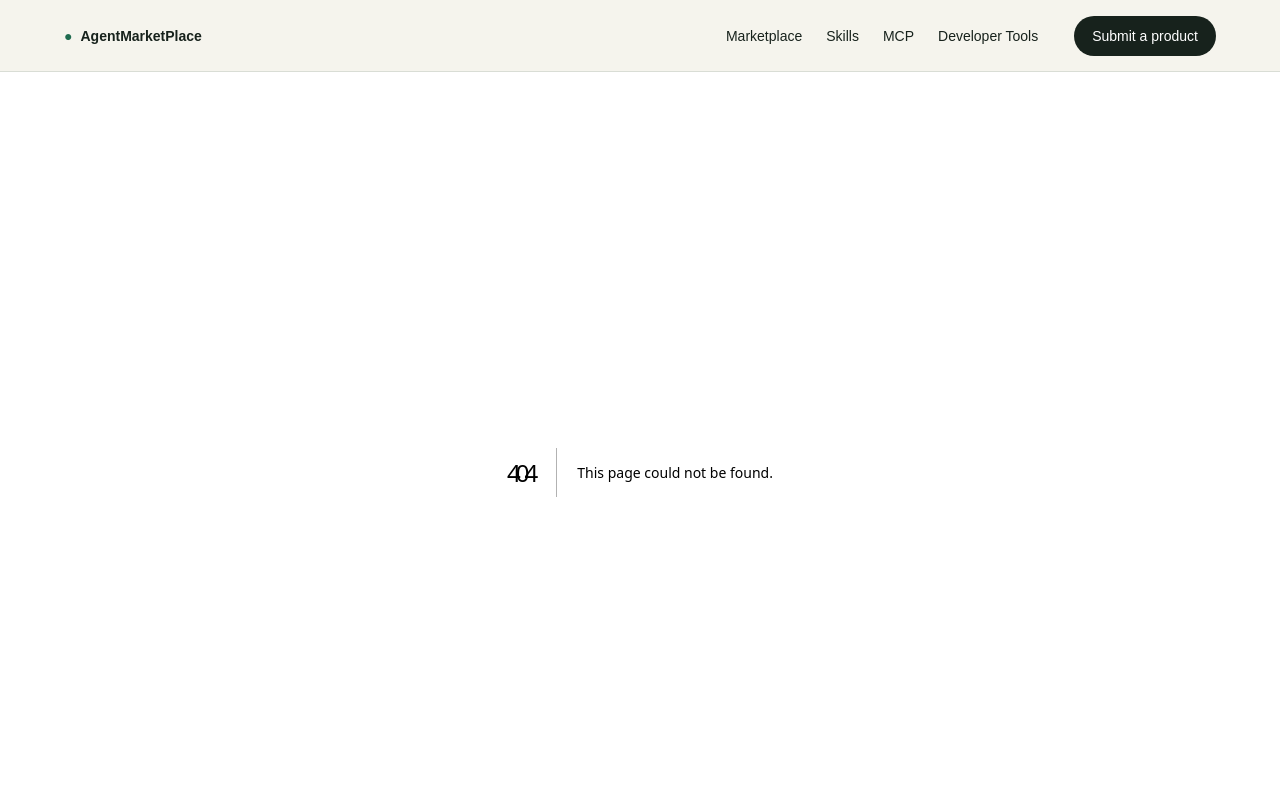
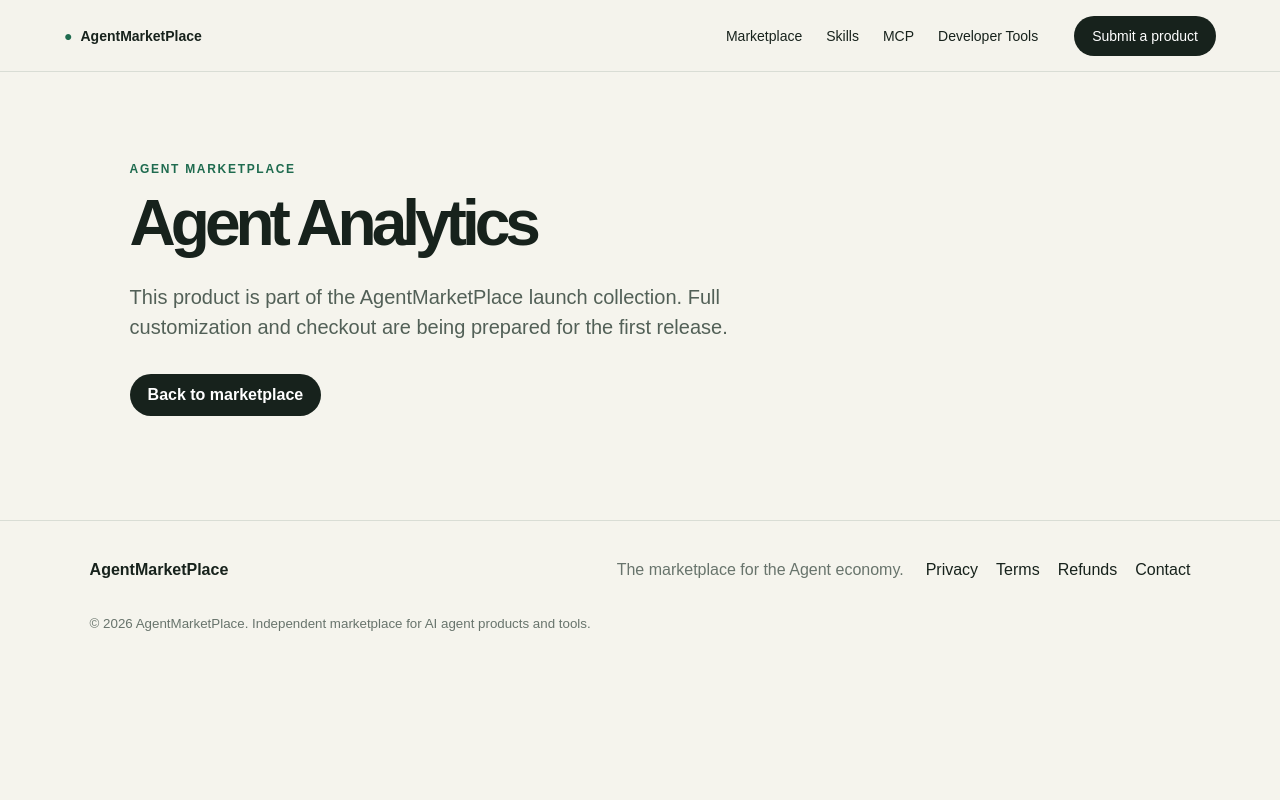
Before and after one commit to xpjtester/AgentMarketPlace, a Next.js app: page /products/agent-analytics in a window 1280 px wide. Before the commit this address had no page. Shown: the top 800 px of the page. Built offline with nearby package versions, Linux system fonts and the light colour scheme.

Commit message:
Build AgentMarketPlace V1 storefront

```diff
--- /dev/null
+++ b/app/products/[slug]/page.tsx
@@ -0,0 +1 @@
+export function generateStaticParams(){return ["agent-trading-card","agent-skin-studio","agent-id-card","agent-dna","personality-packs","agent-badges","agent-roast","agent-battle","agent-pet","agent-room","agent-cost-calculator","mcp-directory","mcp-tester","agent-skills","website-mcp","api-mcp","agent-analytics","agent-detector","agent-firewall","pay-per-agent"].map(slug=>({slug}))}export default async function Product({params}:{params:Promise<{slug:string}>}){const {slug}=await params;const title=slug.split("-").map(x=>x[0].toUpperCase()+x.slice(1)).join(" ");return <main className="hero"><div className="eyebrow">AGENT MARKETPLACE</div><h1 style={{fontSize:"64px"}}>{title}</h1><p>This product is part of the AgentMarketPlace launch collection. Full customization and checkout are being prepared for the first release.</p><div className="actions"><a className="primary" href="/">Back to marketplace</a></div></main>}
```
